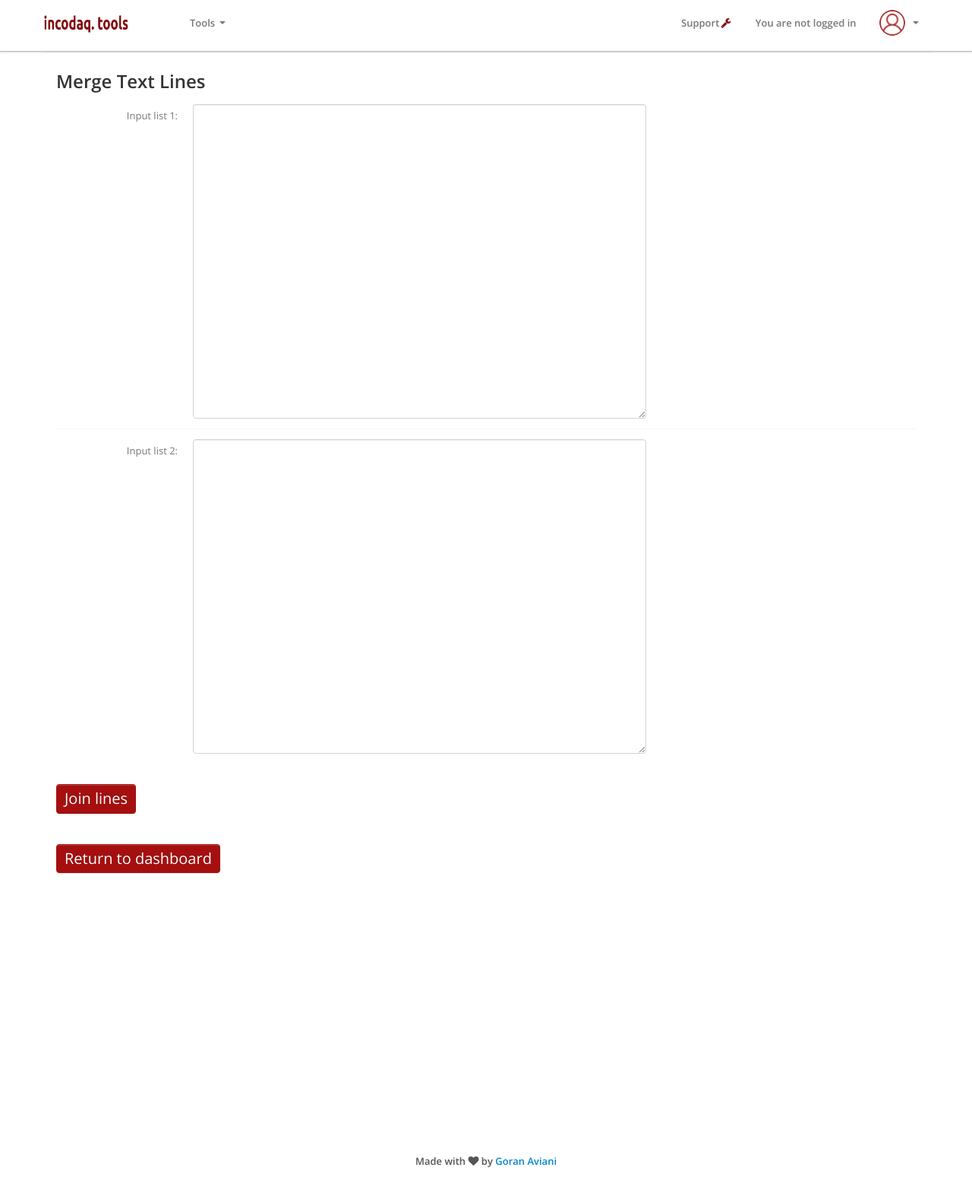
After one commit to GoranAviani/inaivatools, a Django app: page /compare/comparelists/ in a window 1280 px wide. The commit adds this page. Shown: the whole page at 76% size. Run offline with Django 3.2, Linux system fonts and the light colour scheme; some libraries are stand-ins or nearby versions.

Commit message:
Compare tow lists forms, urls, basic view etc

```diff
--- /dev/null
+++ b/comparelists/forms.py
@@ -0,0 +1,5 @@
+from django import forms
+
+class compare_lists_input_form(forms.Form):
+    inputList1 = forms.CharField(label='', widget=forms.Textarea(attrs={'class':'merge-text-input'}))
+    inputList2 = forms.CharField(label='', widget=forms.Textarea(attrs={'class':'merge-text-input'}))
--- a/comparelists/views.py
+++ b/comparelists/views.py
@@ -1,4 +1,5 @@
 from django.shortcuts import render
+from .forms import compare_lists_input_form
 
 
 # Create your views here.
@@ -23,5 +24,5 @@ def compare_lists(request):
         textToJoin = merge_text_input_form()
         return render(request, 'mergeTextLines/mergelines.html', {'textToJoin': textToJoin})
     '''
-    textToJoin = merge_text_input_form()
-    return render(request, 'mergeTextLines/mergelines.html', {'textToJoin': textToJoin})
+    listsToCompare = compare_lists_input_form()
+    return render(request, 'compareLists/comparelists.html', {'listsToCompare': listsToCompare})
--- a/inaivatools/urls.py
+++ b/inaivatools/urls.py
@@ -30,6 +30,8 @@ urlpatterns = [
     path('users/', include('django.contrib.auth.urls')),
     path('merge/', include('mergetextlines.urls')),
     path('format/', include('formattelnumbers.urls')),
+    path('compare/', include('comparelists.urls')),
+
 
     path('support/', views.render_support_page, name='supportPage'),
 
--- /dev/null
+++ b/templates/compareLists/comparelists.html
@@ -0,0 +1,33 @@
+<!-- templates/signup.html -->
+{% extends 'base.html' %}
+
+{% block content %}
+  <div class="container">
+        <div class="well  normal-center-container">
+            <h2>Merge Text Lines</h2>
+            <form method="post" class="form-horizontal row-fluid">
+                {% csrf_token %}
+                <div class="control-group">
+                    <label class="control-label" for="basicinput">Input list 1:</label>
+                    <div class="controls">
+                        {{listsToCompare.inputList1}}
+                    </div>
+                </div>
+                <div class="control-group">
+                    <label class="control-label" for="basicinput">Input list 2:</label>
+                    <div class="controls">
+                        {{listsToCompare.inputList2}}
+                    </div>
+                </div>
+            </br></br>
+                <div class="d-flex justify-content-center">
+                        <button type="submit" class="btn btn-primary textSize20px">Join lines</button>
+                      </div>
+            </form>
+        </br></br>
+        <div class="d-flex justify-content-center">
+            <p><a href="{% url 'index' %}" class="btn textSize20px btn-primary">Return to dashboard</a></p>
+        </div>
+        </div>
+  </div>
+{% endblock %}
--- a/templates/index.html
+++ b/templates/index.html
@@ -28,7 +28,7 @@
                     <!--/#btn-controls-->
                     <div class="btn-controls">
                         <div class="btn-box-row row-fluid">
-                            <a href="{% url 'comparetwolists' %}" class="btn-box big span4"><i class=" icon-random"></i><b>Compare lists</b>
+                            <a href="{% url 'comparelists' %}" class="btn-box big span4"><i class=" icon-random"></i><b>Compare lists</b>
                                 <p class="text-muted">Compare two lists and find differences</p>
                             </a>
                         </div>
```
